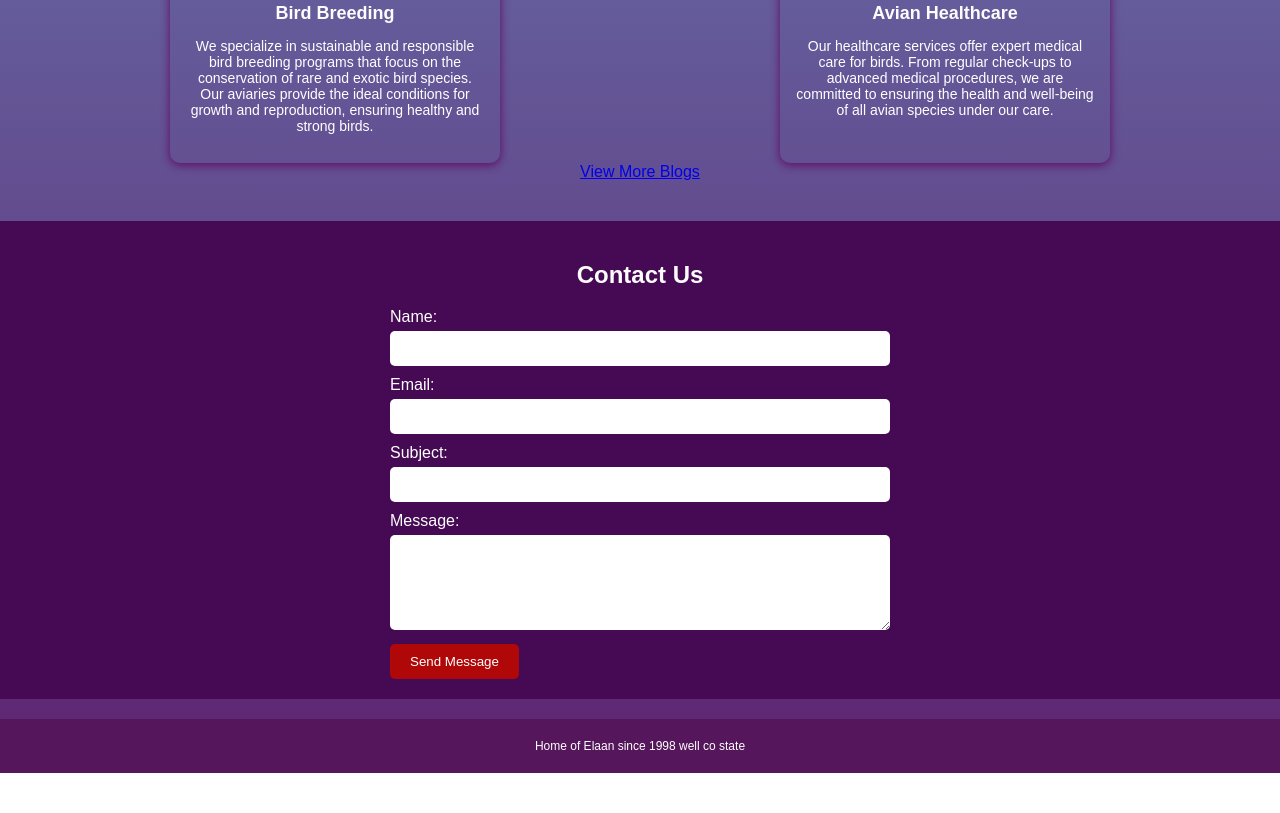
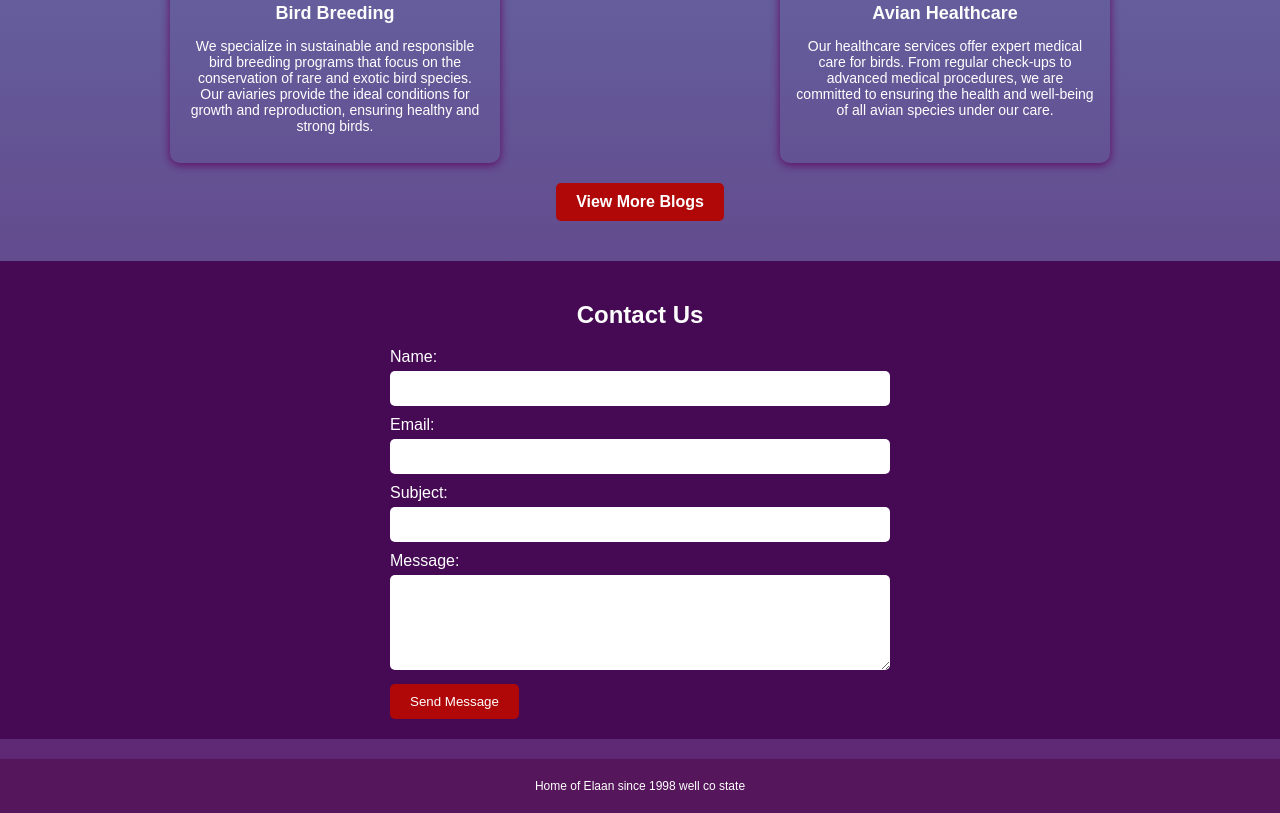
Before and after one commit to Waleed-awan22/Project01, a plain HTML site: page index.html in a window 1280 px wide. Shown: the part 1216-2029 px from the top of the page. Before the commit the page ends 1989 px from the top, so only its background shows below. Drawn offline with Linux system fonts and the light colour scheme.

Commit message:
Update styles.css

```diff
--- a/styles.css
+++ b/styles.css
@@ -208,6 +208,29 @@ footer {
     color: #ffffff;
     font-size: 12px;
 }
+.button-container {
+    text-align: center;
+    margin-top: 20px;
+}
+
+.blog-button {
+    display: inline-block;
+    background-color: #b00808;
+    color: white;
+    padding: 10px 20px;
+    border: none;
+    border-radius: 5px;
+    text-decoration: none;
+    font-weight: bold;
+    cursor: pointer;
+    transition: background-color 0.3s ease;
+}
+
+.blog-button:hover {
+    background-color: #00b02f;
+}
+
+
 
 @media (max-width: 768px) {
     .motive-strength-wrapper {
```
